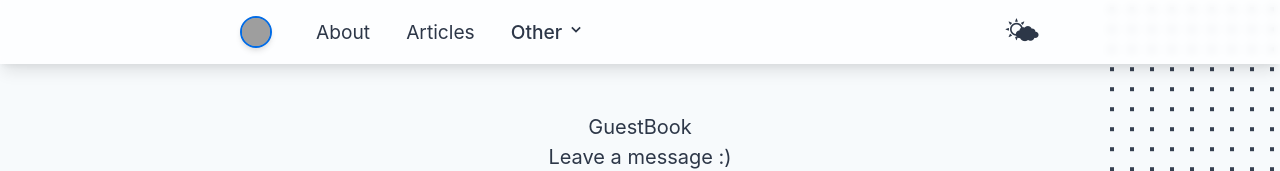
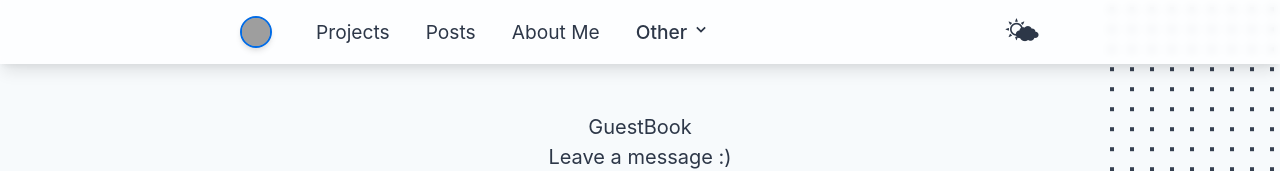
Before and after one commit to 0xdubs/portfolio, a Next.js app: page /guestbook in a window 1280 px wide. Shown: the top 171 px of the page. Built offline with nearby package versions, Linux system fonts and the light colour scheme; grey boxes are pictures that could not be loaded.

Commit message:
fixed nft link

```diff
--- a/components/shared/top-nav.tsx
+++ b/components/shared/top-nav.tsx
@@ -31,23 +31,25 @@ import { useLinkColor } from 'components/theme';
 import { MotionBox } from 'components/shared/animations/motion';
 
 const webLinks = [
-  { name: 'About', path: '/about' },
-  { name: 'Articles', path: '/articles' }
+  { name: 'Projects', path: '/projects' },
+  { name: 'Posts', path: '/articles' },
+  { name: 'About Me', path: '/about' },
 ];
 
 const mobileLinks = [
   { name: 'Projects', path: '/projects' },
   { name: 'Repos', path: '/repos' },
-  { name: 'Articles', path: '/articles' },
+  { name: 'Posts', path: '/articles' },
+  { name: 'Guestbook', path: '/guestbook' },
   { name: 'NFT Gallery', path: '/nftgallery' },
   { name: 'Changelog', path: '/changelog' }
 ];
 
 const dropdownLinks = [
-  { name: 'Projects', path: '/projects' },
   { name: 'Repos', path: '/repos' },
   { name: 'Tech Stack', path: '/tech-stack' },
   { name: 'NFT Gallery', path: '/nftgallery' },
+  { name: 'Guestbook', path: '/guestbook' },
   { name: 'Changelog', path: '/changelog' }
   // { name: "Developer Story", path: "/developer-story" }
 ];
--- a/ui/core/gallery-image.tsx
+++ b/ui/core/gallery-image.tsx
@@ -12,7 +12,7 @@ interface GalleryImage {
 export function GalleryImage({ address, tokenId, name, imageUrl }: GalleryImage) {
   return (
     <Box>
-      <Link as={`/nft/${address}_${tokenId}`} href="/nft/[address]" passHref>
+      <a href={`https://opensea.io/assets/ethereum/${address}/${tokenId}`} target="_blank" rel="noopener noreferrer">
         <Box
           _hover={{
             transform: "scale(1.05)",
@@ -37,7 +37,7 @@ export function GalleryImage({ address, tokenId, name, imageUrl }: GalleryImage)
             w="full"
           />
         </Box>
-      </Link>
+        </a>
       <Text color="gray.400" fontSize="sm" fontWeight="bold" pl={2} pt={1}>
         {name ?? tokenId}
       </Text>
```
Also changed, not shown: pages/nftgallery/nft/[address].tsx (+0 -10 lines).
